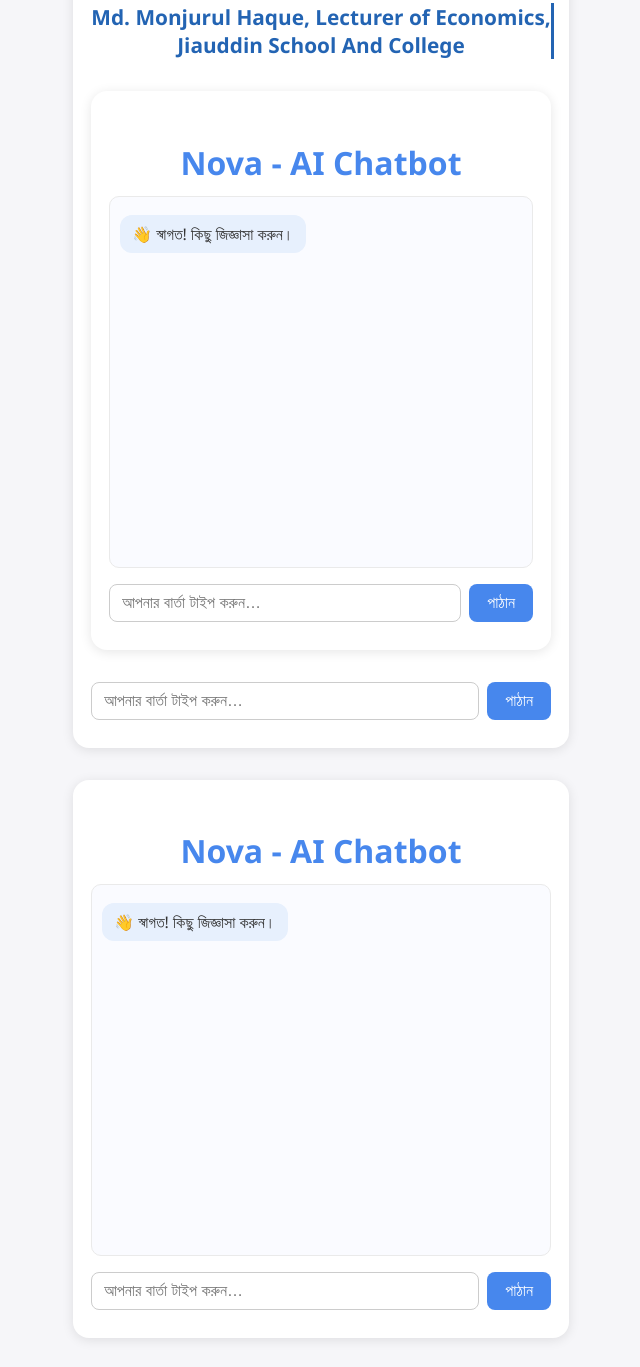
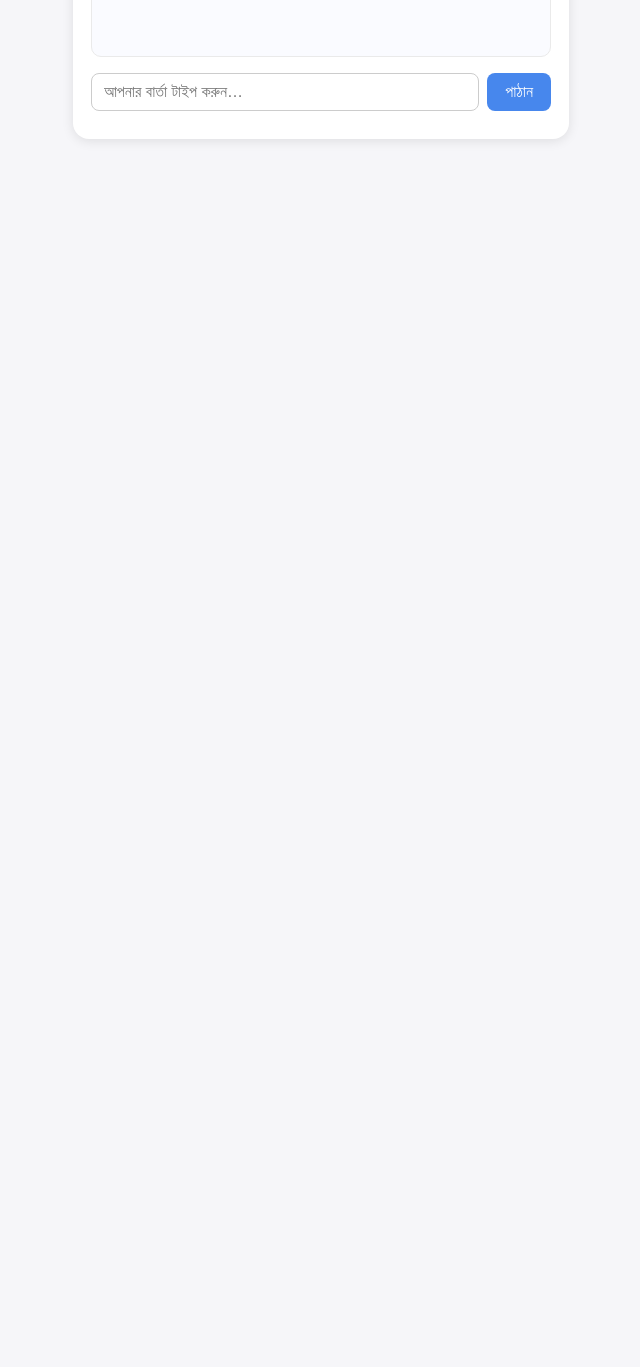
Before and after one commit to economist-bd/nova.ai, a plain HTML site: page index.html in a window 1280 px wide. Shown: the part 533-1900 px from the top of the page, without its empty margins (319-959 px from the left). After the commit the page ends 800 px from the top, so only its background shows below. Drawn offline with Linux system fonts and the light colour scheme.

Commit message:
Update index.html

```diff
--- a/index.html
+++ b/index.html
@@ -2,7 +2,7 @@
 <html lang="en">
 <head>
   <meta charset="utf-8" />
-  <title>Nova - AI Chatbot</title>
+  <title>Monjurul - AI Chatbot</title>
   <meta name="viewport" content="width=device-width, initial-scale=1" />
   <meta name="description" content="Nova is an AI chatbot. যেখানে শব্দ এবং ছবি শিল্প তৈরি করে।" />
   <style>
@@ -115,35 +115,20 @@
 
   <div class="container">
     <h1>Nova - AI Chatbot</h1>
+    <div class="animated-text">
+    Md. Monjurul Haque, Lecturer of Economics,<br>Jiauddin School And College
+  </div>
     <div class="chatbox" id="chatbox">
       <div class="message">👋 স্বাগত! কিছু জিজ্ঞাসা করুন।</div>
     </div>
-    <div class="animated-text">
-    Md. Monjurul Haque, Lecturer of Economics,<br>Jiauddin School And College
-  </div>
-  <div class="container">
-    <h1>Nova - AI Chatbot</h1>
-    <div class="chatbox" id="chatbox">
-      <div class="message">👋 স্বাগত! কিছু জিজ্ঞাসা করুন।</div>
-    </div>
+
+
     <form id="chatForm" class="chat-input-row" autocomplete="off">
       <input type="text" id="chatInput" placeholder="আপনার বার্তা টাইপ করুন…" required>
       <button type="submit">পাঠান</button>
     </form>
   </div>
-    <form id="chatForm" class="chat-input-row" autocomplete="off">
-      <input type="text" id="chatInput" placeholder="আপনার বার্তা টাইপ করুন…" required>
-      <button type="submit">পাঠান</button>
-    </form>
-  </div>
-  <div class="container">
-    <h1>Nova - AI Chatbot</h1>
-    <div class="chatbox" id="chatbox">
-      <div class="message">👋 স্বাগত! কিছু জিজ্ঞাসা করুন।</div>
-    </div>
-    <form id="chatForm" class="chat-input-row" autocomplete="off">
-      <input type="text" id="chatInput" placeholder="আপনার বার্তা টাইপ করুন…" required>
-      <button type="submit">পাঠান</button>
+
     </form>
   </div>
   <script>
```
